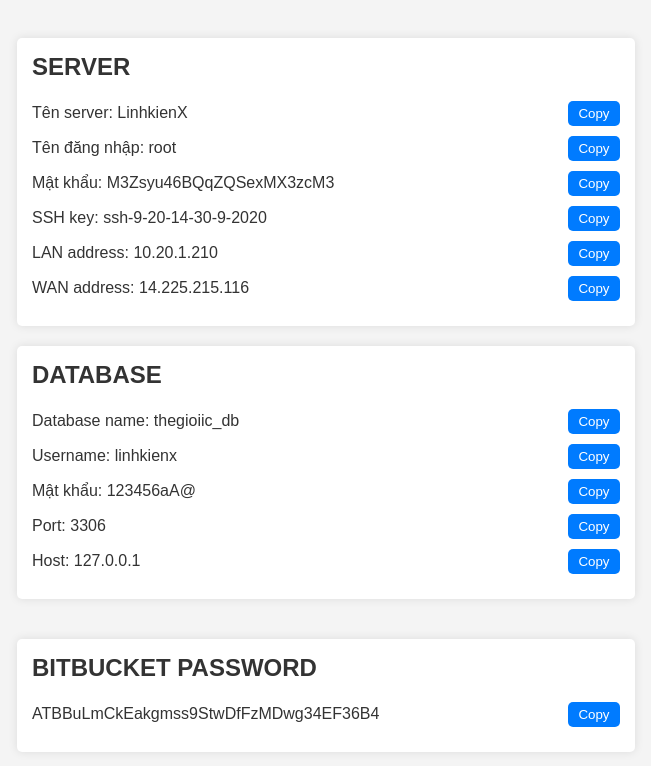
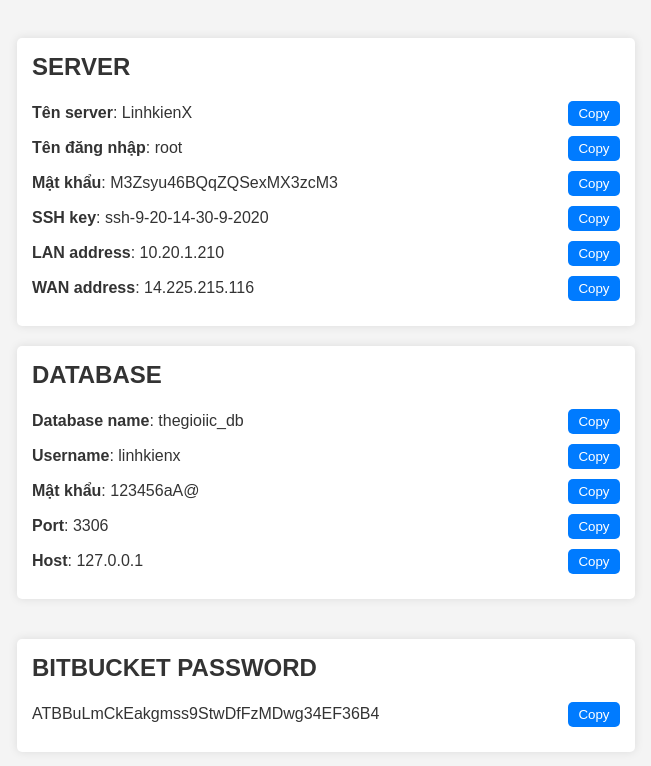
Before and after one commit to dinhduongg/SERVER-PROD, a plain HTML site: page index.html in a window 1280 px wide. Shown: the whole page, without its empty margins (21-672 px from the left). Drawn offline with Linux system fonts and the light colour scheme.

Commit message:
Update index.html

```diff
--- a/index.html
+++ b/index.html
@@ -53,27 +53,27 @@
     <div class="block">
         <h2>SERVER</h2>
         <div class="info-line">
-            <span>Tên server: LinhkienX</span>
+            <span><b>Tên server</b>: LinhkienX</span>
             <button onclick="copyToClipboard('LinhkienX')">Copy</button>
         </div>
         <div class="info-line">
-            <span>Tên đăng nhập: root</span>
+            <span><b>Tên đăng nhập</b>: root</span>
             <button onclick="copyToClipboard('root')">Copy</button>
         </div>
         <div class="info-line">
-            <span>Mật khẩu: M3Zsyu46BQqZQSexMX3zcM3</span>
+            <span><b>Mật khẩu</b>: M3Zsyu46BQqZQSexMX3zcM3</span>
             <button onclick="copyToClipboard('M3Zsyu46BQqZQSexMX3zcM3')">Copy</button>
         </div>
         <div class="info-line">
-            <span>SSH key: ssh-9-20-14-30-9-2020</span>
+            <span><b>SSH key</b>: ssh-9-20-14-30-9-2020</span>
             <button onclick="copyToClipboard('ssh-9-20-14-30-9-2020')">Copy</button>
         </div>
         <div class="info-line">
-            <span>LAN address: 10.20.1.210</span>
+            <span><b>LAN address</b>: 10.20.1.210</span>
             <button onclick="copyToClipboard('10.20.1.210')">Copy</button>
         </div>
         <div class="info-line">
-            <span>WAN address: 14.225.215.116</span>
+            <span><b>WAN address</b>: 14.225.215.116</span>
             <button onclick="copyToClipboard('14.225.215.116')">Copy</button>
         </div>
     </div>
@@ -81,23 +81,23 @@
     <div class="block">
         <h2>DATABASE</h2>
         <div class="info-line">
-            <span>Database name: thegioiic_db</span>
+            <span><b>Database name</b>: thegioiic_db</span>
             <button onclick="copyToClipboard('thegioiic_db')">Copy</button>
         </div>
         <div class="info-line">
-            <span>Username: linhkienx</span>
+            <span><b>Username</b>: linhkienx</span>
             <button onclick="copyToClipboard('linhkienx')">Copy</button>
         </div>
         <div class="info-line">
-            <span>Mật khẩu: 123456aA@</span>
+            <span><b>Mật khẩu</b>: 123456aA@</span>
             <button onclick="copyToClipboard('123456aA@')">Copy</button>
         </div>
         <div class="info-line">
-            <span>Port: 3306</span>
+            <span><b>Port</b>: 3306</span>
             <button onclick="copyToClipboard('3306')">Copy</button>
         </div>
         <div class="info-line">
-            <span>Host: 127.0.0.1</span>
+            <span><b>Host</b>: 127.0.0.1</span>
             <button onclick="copyToClipboard('127.0.0.1')">Copy</button>
         </div>
     </div>
@@ -116,7 +116,7 @@
 <script>
     function copyToClipboard(text) {
         navigator.clipboard.writeText(text).then(function() {
-            alert('Copied to clipboard: ' + text);
+            console.log('Copied to clipboard: ' + text);
         }, function(err) {
             alert('Failed to copy text: ' + err);
         });
```
